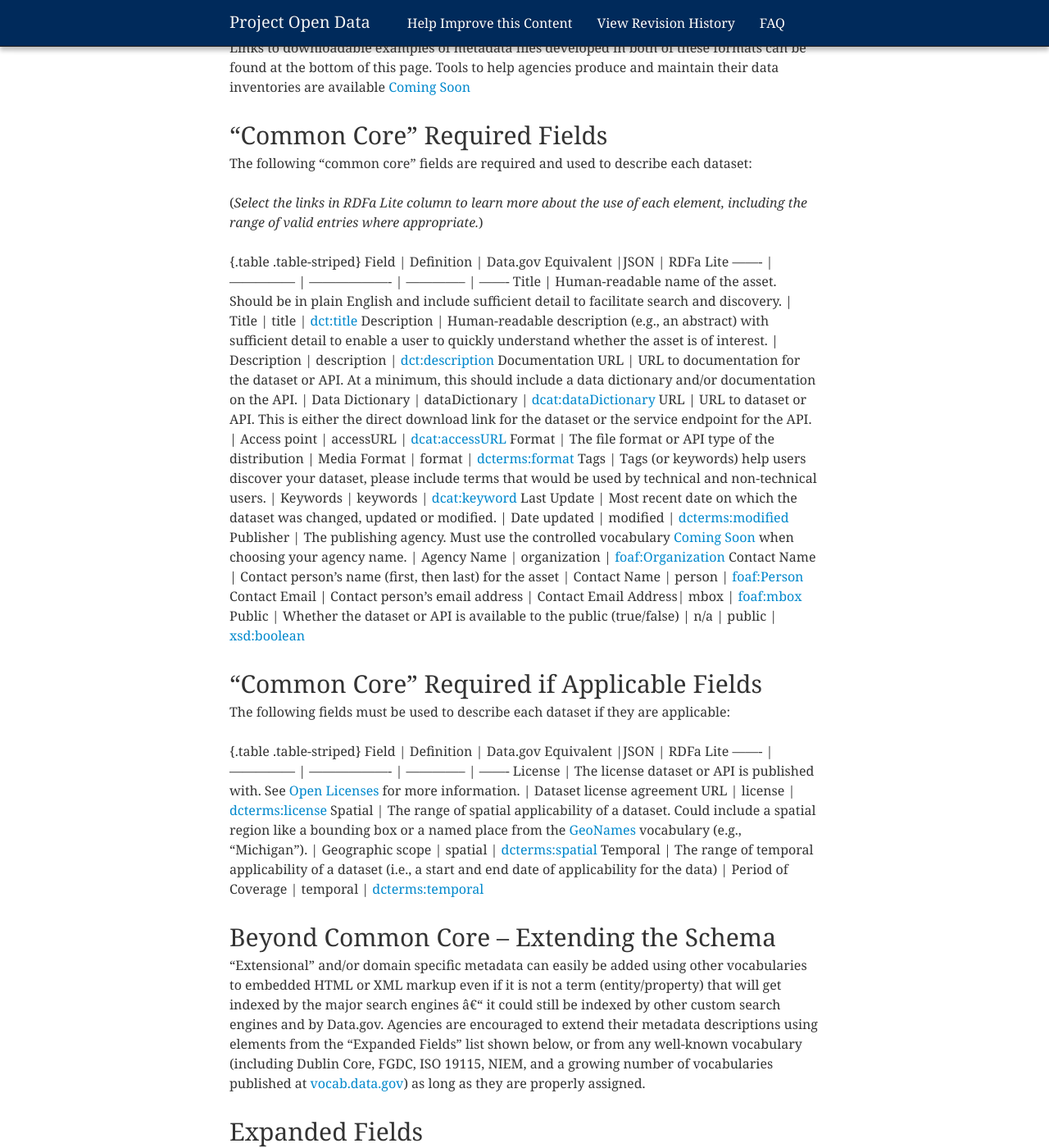
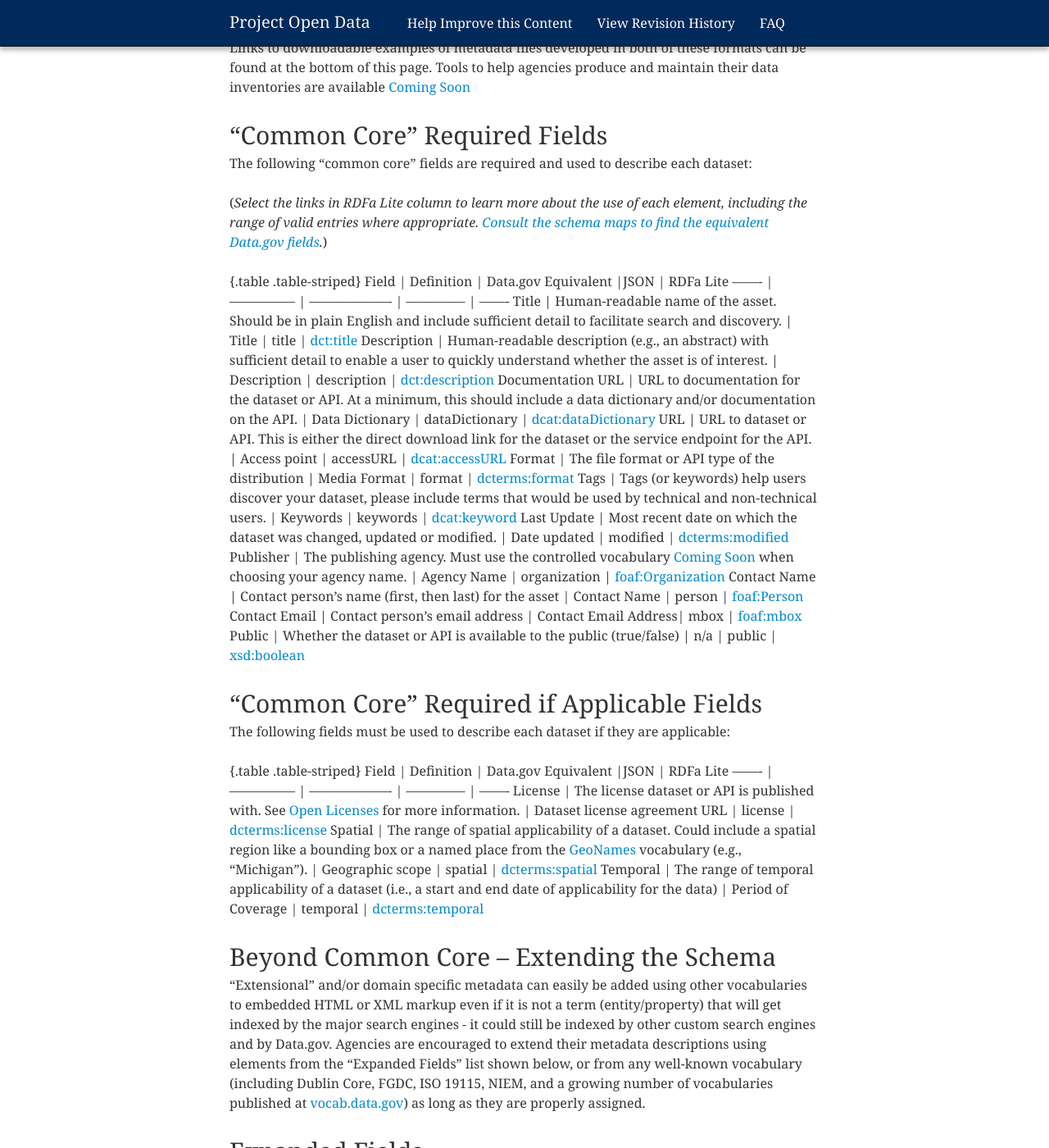
Before and after one commit to gbinal/p-o-d.github.com, a Jekyll site: the page built from schema.md, in a window 1280 px wide and 1400 px high, scrolled down 1319 px. Shown: the whole window at 82% size. Built offline with Jekyll 4.4.1, drawn with Linux system fonts in a browser that asks for light colours; nearby versions of some CDN libraries.

Commit message:
fixed typo and added blurb about data.gov map

```diff
--- a/schema.md
+++ b/schema.md
@@ -38,7 +38,7 @@ Links to downloadable examples of metadata files developed in both of these form
 -----------------------------
 The following "common core" fields are required and used to describe each dataset:
 
-(*Select the links in RDFa Lite column to learn more about the use of each element, including the range of valid entries where appropriate.*)
+(*Select the links in RDFa Lite column to learn more about the use of each element, including the range of valid entries where appropriate. [Consult the schema maps to find the equivalent Data.gov fields](/data-dot-gov-map/).*)
 
 {.table .table-striped}
 Field               | Definition                                                                                                                                     | Data.gov Equivalent  |JSON            | RDFa Lite
@@ -69,7 +69,7 @@ Temporal	          | The range of temporal applicability of a dataset (i.e., a s
 
 Beyond Common Core -- Extending the Schema
 ------------------------------------------
-"Extensional" and/or domain specific metadata can easily be added using other vocabularies to embedded HTML or XML markup even if it is not a term (entity/property) that will get indexed by the major search engines â€“ it could still be indexed by other custom search engines and by Data.gov.  Agencies are encouraged to extend their metadata descriptions using elements from the "Expanded Fields" list shown below, or from any well-known vocabulary (including Dublin Core, FGDC, ISO 19115, NIEM, and a growing number of vocabularies published at [vocab.data.gov](http://vocab.data.gov)) as long as they are properly assigned.
+"Extensional" and/or domain specific metadata can easily be added using other vocabularies to embedded HTML or XML markup even if it is not a term (entity/property) that will get indexed by the major search engines - it could still be indexed by other custom search engines and by Data.gov.  Agencies are encouraged to extend their metadata descriptions using elements from the "Expanded Fields" list shown below, or from any well-known vocabulary (including Dublin Core, FGDC, ISO 19115, NIEM, and a growing number of vocabularies published at [vocab.data.gov](http://vocab.data.gov)) as long as they are properly assigned.
 
 Expanded Fields
 ---------------
```
